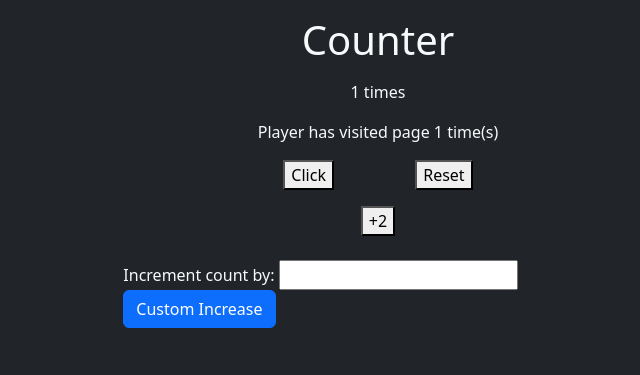
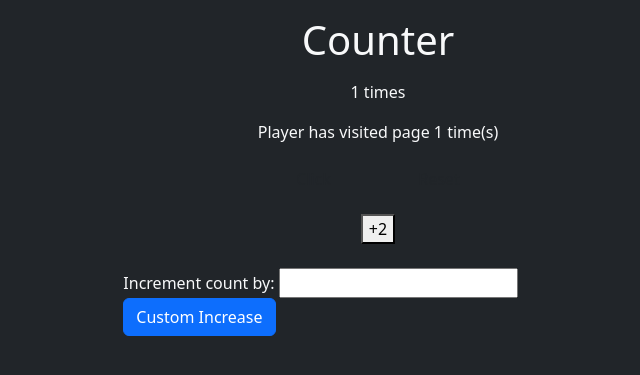
Before and after one commit to aaron-hsu86/Counter, a Flask app: page / in a window 1280 px wide. Shown: the top 375 px of the page, without its empty margins (262-902 px from the left). Run offline with Flask 3, Linux system fonts and the light colour scheme.

Commit message:
changed button

```diff
--- a/server.py
+++ b/server.py
@@ -27,6 +27,8 @@ def increment_count():
 @app.route('/custom_increment', methods=['post'])
 def cusomt_increment():
     session['counter'] += int(request.form['count_plus'])-1
+    # if 'count_plus' not in request.form:
+    #    session['count_plus'] += -1
     return redirect('/')
 
 @app.route('/destroy_session')
--- a/templates/index.html
+++ b/templates/index.html
@@ -15,8 +15,9 @@
     <p class="text-center">Player has visited page {{true_count}} time(s)</p>
 
     <div class="container d-flex justify-content-between col-2">
-        <button class="button" onclick="window.location.href='/'">Click</button>
-        <button class="button" onclick="window.location.href='/destroy_session'">Reset</button>
+        <a href="/"><button class="btn">Click</button></a>
+        {# <button class="btn" onclick="window.location.href='/'">Click</button> #}
+        <button class="btn" onclick="window.location.href='/destroy_session'">Reset</button>
     </div>
 
     <div class="d-flex justify-content-center mt-3 mb-4"><button onclick="window.location.href='/increment'">+2</button></div>
@@ -29,6 +30,7 @@
         </form>
     </div>
 
+    {# <a href="/"><button>Click</button></a> #}
 
     <script src="https://cdn.jsdelivr.net/npm/bootstrap@5.2.3/dist/js/bootstrap.bundle.min.js" integrity="sha384-kenU1KFdBIe4zVF0s0G1M5b4hcpxyD9F7jL+jjXkk+Q2h455rYXK/7HAuoJl+0I4" crossorigin="anonymous"></script>
 </body>
```
Also changed, not shown: 2 other files.
